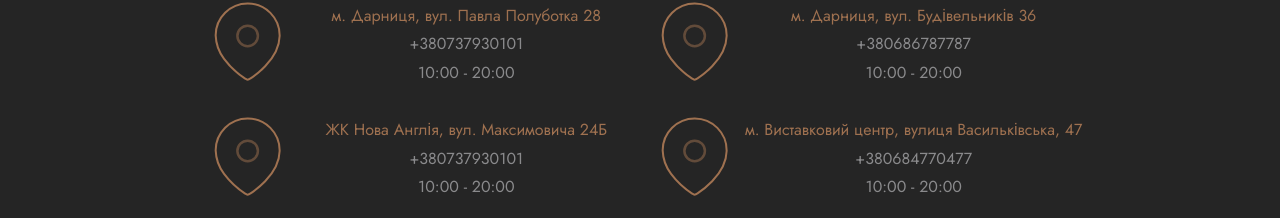
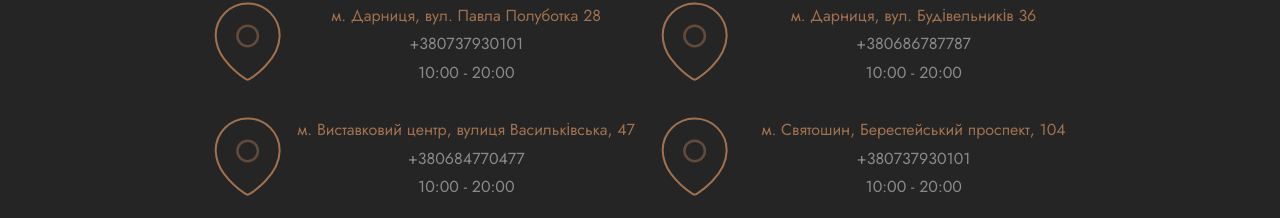
Before and after one commit to Helgen97/filosof, a React (Vite) app: page / in a window 1280 px wide. Shown: the part 1200-1418 px from the top of the page. Built offline with nearby package versions, Linux system fonts and the light colour scheme; a web font is replaced by a local one.

Commit message:
Edit locations of barbershops. Add, edit and delete.

```diff
--- a/src/constants/content.js
+++ b/src/constants/content.js
@@ -49,16 +49,6 @@ export const LOCATION_CONTENT = {
         locationPathLink: "https://www.google.com/maps/dir//Kyiv,%20Budivel'nykiv%20Street%2036"
     },
     "location_3": {
-        locationAddress: "ЖК Нова Англія, вул. Максимовича 24Б",
-        locationAddressLang: {
-            "en": "RC New England, Mykhaila Maksymovycha St, 24B",
-        },
-        locationWorkingHours: "10:00 - 20:00",
-        locationBookingLink: "https://n772367.alteg.io/select-city/4/select-branch?previousStepUrl=%2Fcompany%2F722907%2Fpersonal%2Fmenu%3Fo%3D&o=",
-        locationPhone: "+380737930101",
-        locationPathLink: "https://www.google.com/maps/dir//Mykhaila%20Maksymovycha%20St,%2024%D0%91"
-    },
-    "location_4": {
         locationAddress: "м. Виставковий центр, вулиця Васильківська, 47",
         locationAddressLang: {
             "en": "Vystavkovyi Tsentr st., Vasylkivska St, 47",
@@ -67,6 +57,16 @@ export const LOCATION_CONTENT = {
         locationBookingLink: "https://n772367.alteg.io/select-city/4/select-branch?previousStepUrl=%2Fcompany%2F722907%2Fpersonal%2Fmenu%3Fo%3D&o=",
         locationPhone: "+380684770477",
         locationPathLink: "https://www.google.com/maps/dir//Vasylkivska%20St,%2047"
+    },
+    "location_4": {
+        locationAddress: "м. Святошин, Берестейський проспект, 104",
+        locationAddressLang: {
+            "en": "Sviatoshyn st., Beresteiskyi Ave, 104",
+        },
+        locationWorkingHours: "10:00 - 20:00",
+        locationBookingLink: "https://n772367.alteg.io/select-city/4/select-branch?previousStepUrl=%2Fcompany%2F722907%2Fpersonal%2Fmenu%3Fo%3D&o=",
+        locationPhone: "+380737930101",
+        locationPathLink: "https://www.google.com/maps/dir//Beresteiskyi%20Ave,%20104"
     }
 };
 
```
